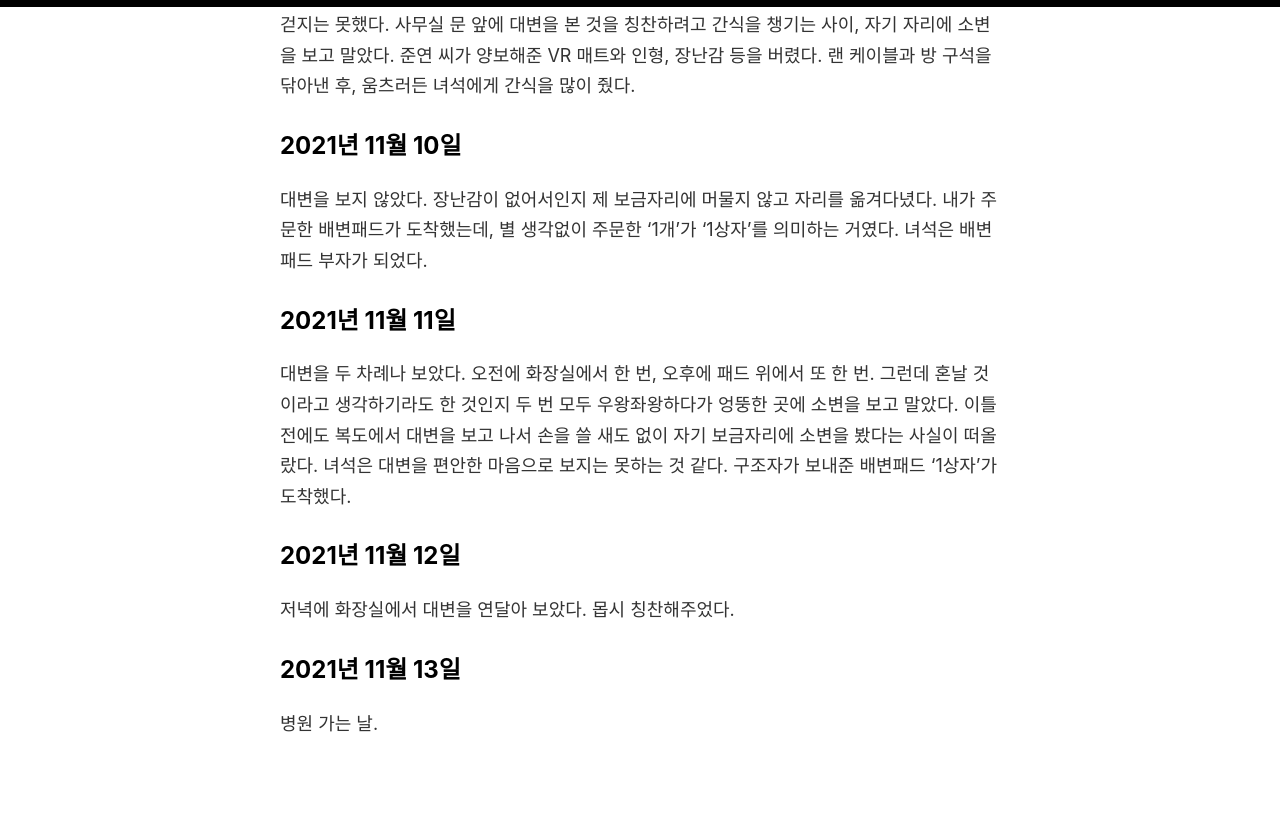
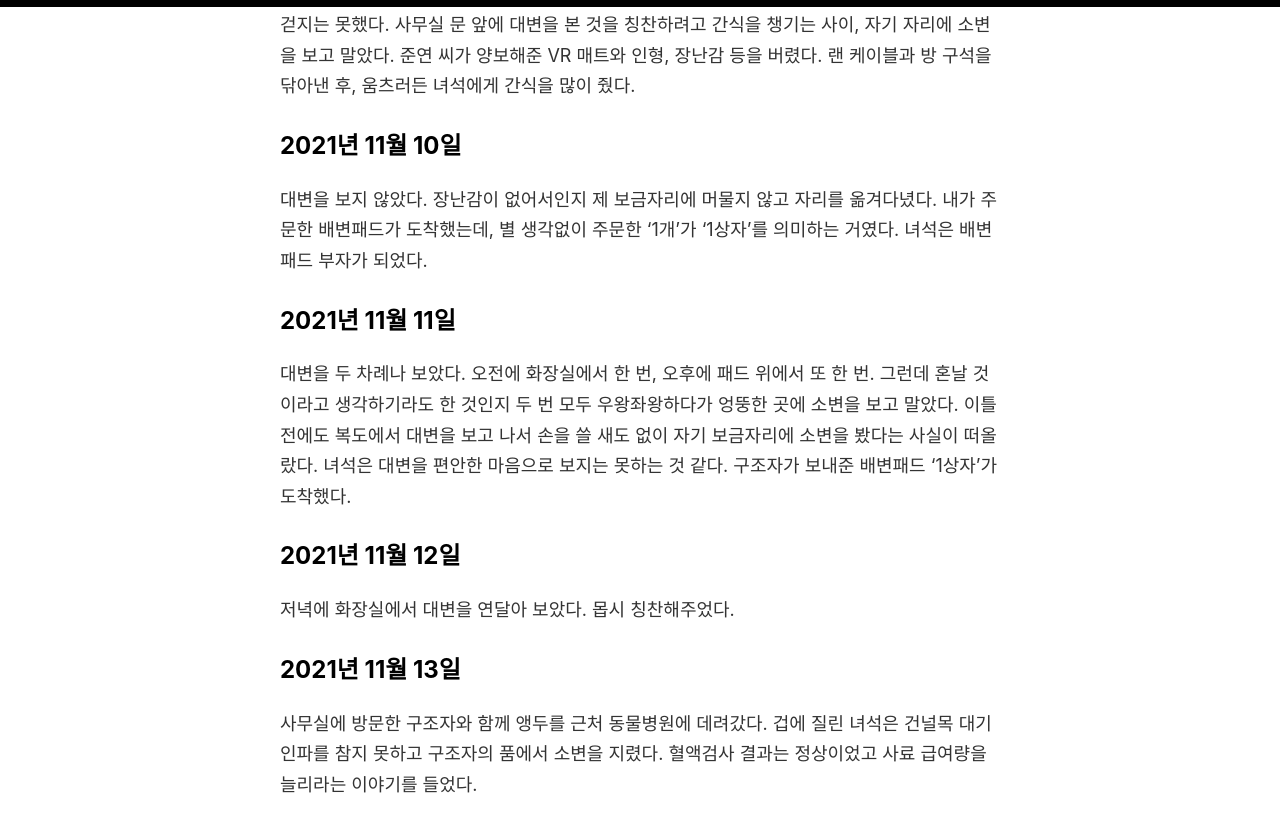
Before and after one commit to oxmhpark/www.exonomicon.net, a Jekyll site: the page built from _posts/2021-10-31-caring-note-of-aeng-doo.md, in a window 1280 px wide and 900 px high, scrolled down 1731 px. Shown: the top 832 px of the window. Built offline with Jekyll 4.4.1, drawn with Linux system fonts in a browser that asks for light colours; comment, search, counter and statistics services are not loaded.

Commit message:
Update 2021-10-31-caring-note-of-aeng-doo.md

```diff
--- a/_posts/2021-10-31-caring-note-of-aeng-doo.md
+++ b/_posts/2021-10-31-caring-note-of-aeng-doo.md
@@ -44,4 +44,4 @@ published: true
 저녁에 화장실에서 대변을 연달아 보았다. 몹시 칭찬해주었다.
 
 ## 2021년 11월 13일
-병원 가는 날.
+사무실에 방문한 구조자와 함께 앵두를 근처 동물병원에 데려갔다. 겁에 질린 녀석은 건널목 대기인파를 참지 못하고 구조자의 품에서 소변을 지렸다. 혈액검사 결과는 정상이었고 사료 급여량을 늘리라는 이야기를 들었다.
```
